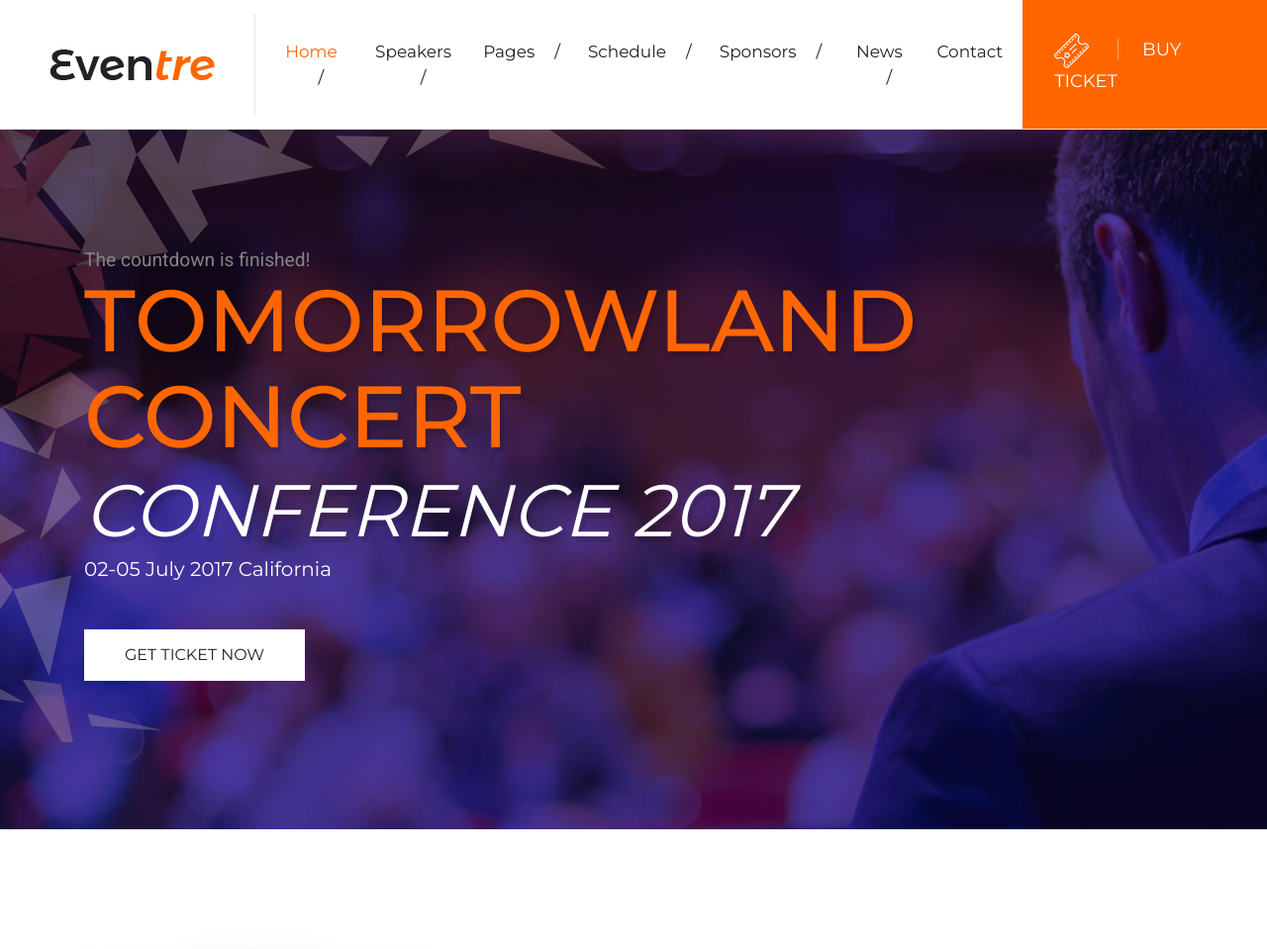
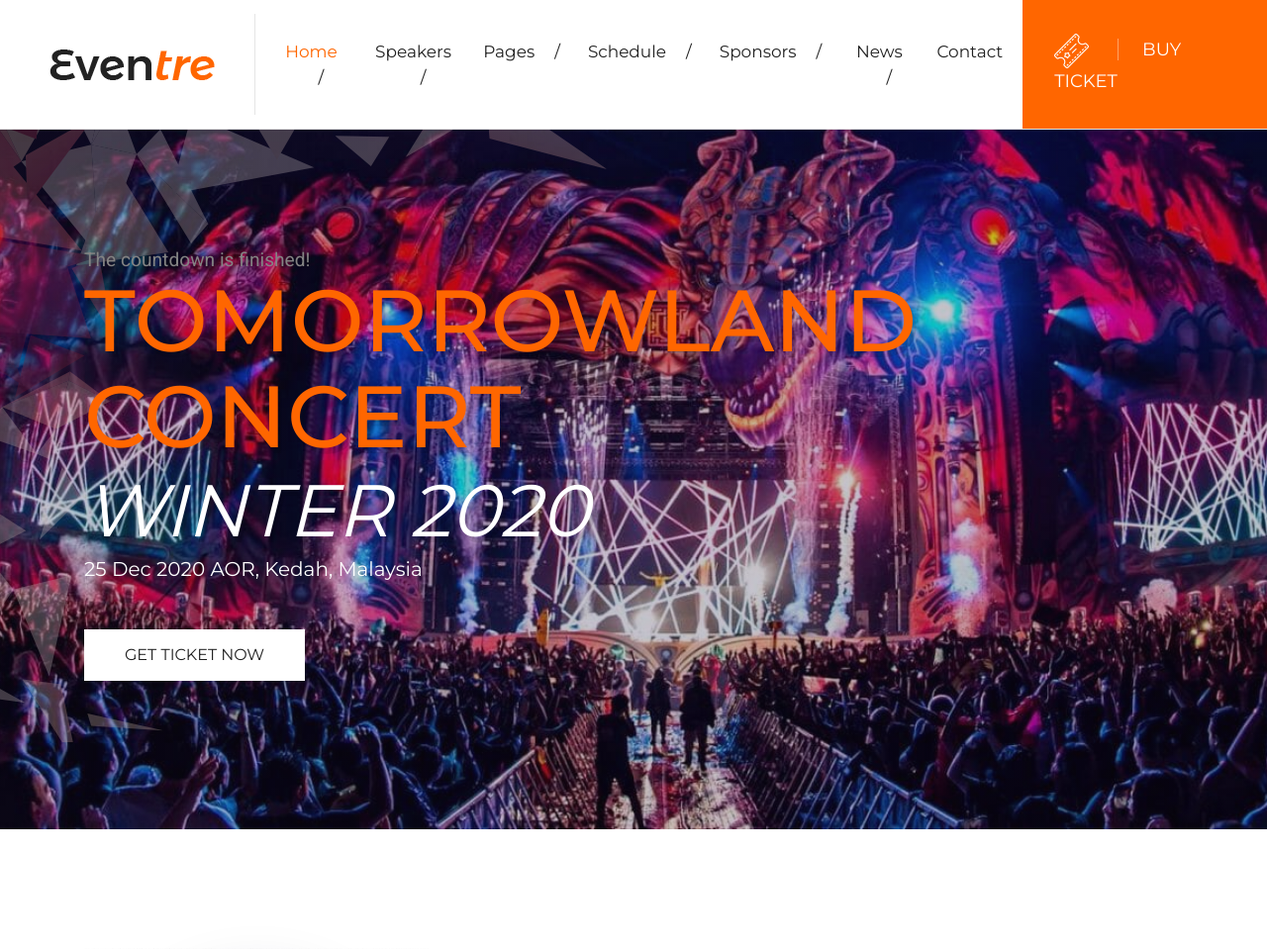
Before and after one commit to kenmochii/event_wp, a PHP site: page / in a window 1280 px wide. Shown: the top 959 px of the page at 99% size. Run offline with PHP 8.4, Linux system fonts and the light colour scheme; some libraries are stand-ins or nearby versions.

Commit message:
change bg in css

```diff
--- a/css/style.css
+++ b/css/style.css
@@ -198,7 +198,7 @@ button:hover {
 }
 
 .bg-banner-one {
-  background: url(../images/background/homepage-one-banner.jpg) no-repeat;
+  background: url(../images/background/tomorrow.jpg) no-repeat;
   background-size: cover;
   background-position: center center;
 }
--- a/index.html
+++ b/index.html
@@ -122,8 +122,8 @@
 					<!-- Coundown Timer -->
 					<div class="timer"></div>
 					<h1>Tomorrowland Concert</h1>
-					<h2>Conference 2017</h2>
-					<h6>02-05 July 2017 California</h6>
+					<h2>Winter 2020</h2>
+					<h6>25 Dec 2020 AOR, Kedah, Malaysia</h6>
 					<!-- Action Button -->
 					<a href="#" class="btn btn-white-md">get ticket now</a>
 				</div>
```
Also changed, not shown: images/background/tomorrow.jpg (added).
